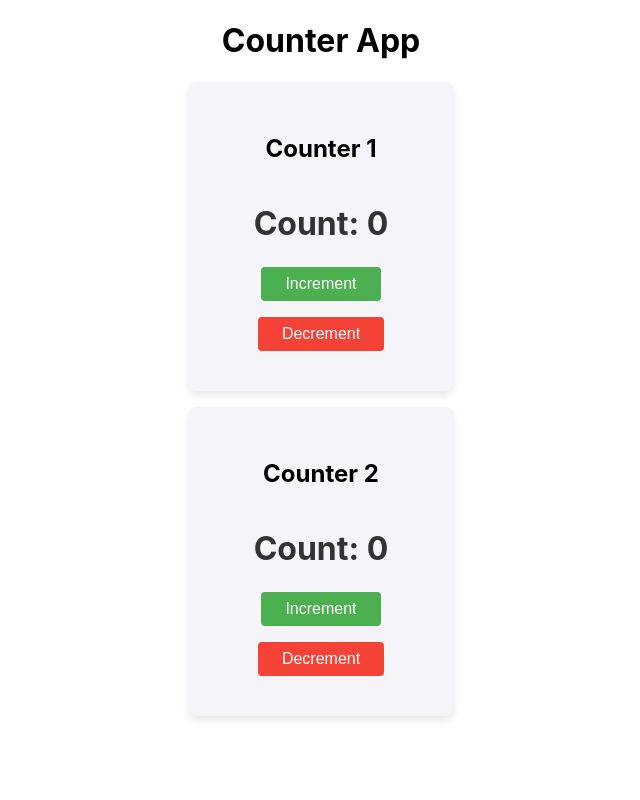
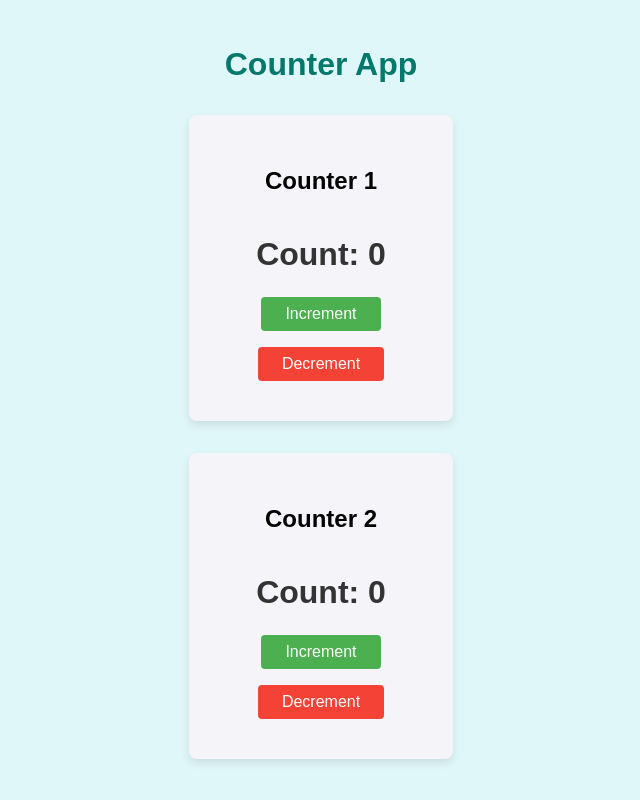
Before and after one commit to NikolaPopovic71/counter-app, a React (Create React App) app: page / in a window 1280 px wide. Shown: the whole page, without its empty margins (319-959 px from the left). Built offline with nearby package versions, Linux system fonts and the light colour scheme.

Commit message:
Update file App.css

```diff
--- a/src/App.css
+++ b/src/App.css
@@ -1,6 +1,20 @@
 .App {
   text-align: center;
+  display: flex;
+  flex-direction: column;
+  align-items: center;
+  justify-content: center;
+  min-height: 100vh;
+  background-color: #e0f7fa;
+  font-family: Arial, sans-serif;
 }
+
+h1 {
+  color: #00796b;
+  font-size: 2rem;
+  margin-bottom: 1rem;
+}
+
 
 .App-logo {
   height: 40vmin;
```
